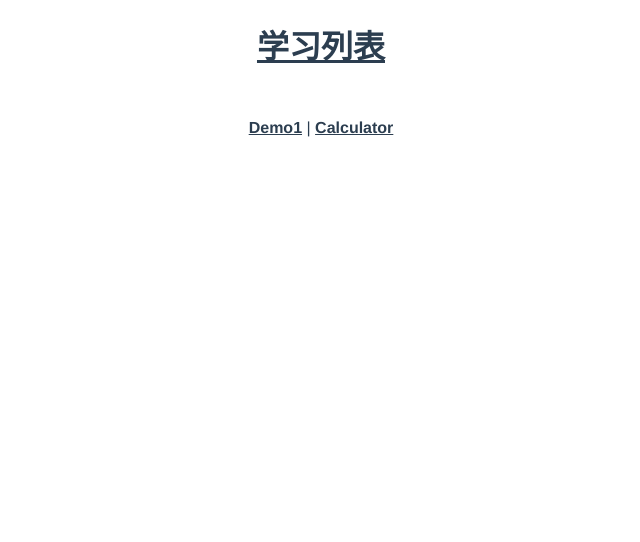
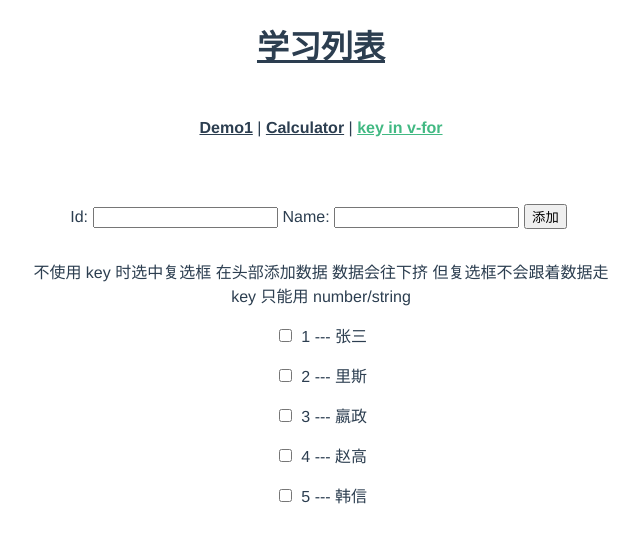
Before and after one commit to tearill/Reading_Record, a Vue app in the folder Vue/vue-cli-learn/: page /demo2 in a window 1280 px wide. Shown: the top 542 px of the page, without its empty margins (319-959 px from the left). Built offline with nearby package versions, Linux system fonts and the light colour scheme.

Commit message:
v-for 中的key的使用

```diff
--- a/Vue/vue-cli-learn/src/App.vue
+++ b/Vue/vue-cli-learn/src/App.vue
@@ -3,7 +3,8 @@
     <h1><router-link to="/">学习列表</router-link></h1>
     <div id="nav">
       <router-link to="/demo1">Demo1</router-link> |
-      <router-link to="/calculator">Calculator</router-link>
+      <router-link to="/calculator">Calculator</router-link> |
+      <router-link to="/demo2">key in v-for</router-link>
     </div>
     <router-view/>
   </div>
--- a/Vue/vue-cli-learn/src/router/index.js
+++ b/Vue/vue-cli-learn/src/router/index.js
@@ -3,6 +3,7 @@ import VueRouter from 'vue-router'
 import Home from '../views/Home.vue'
 import Demo1 from '../views/Demo1.vue'
 import Calculator from '../views/Calculator.vue'
+import Demo2 from '../views/Demo2.vue'
 
 Vue.use(VueRouter)
 
@@ -21,6 +22,11 @@ const routes = [
     path: '/calculator',
     name: 'Calculator',
     component: Calculator
+  },
+  {
+    path: '/demo2',
+    name: 'Demo2',
+    component: Demo2
   }
 ]
 
--- /dev/null
+++ b/Vue/vue-cli-learn/src/views/Demo2.vue
@@ -0,0 +1,50 @@
+<template>
+    <div class="root">
+        <div>
+            <label>Id:
+                <input type="text" v-model="id">
+            </label>
+            <label>Name:
+                <input type="text" v-model="name">
+            </label>
+            <input type="button" value="添加" @click="add">
+        </div>
+        不使用 key 时选中复选框 在头部添加数据 数据会往下挤 但复选框不会跟着数据走<br>
+        key 只能用 number/string
+        <div class="list">
+            <p v-for="item in list" :key="item.id">
+                <input type="checkbox">
+                {{item.id}} --- {{item.name}}
+            </p>
+        </div>
+    </div>
+</template>
+
+<script>
+export default {
+    data() {
+        return {
+            id: '',
+            name: '',
+            list: [
+                {id: 1, name: '张三'},
+                {id: 2, name: '里斯'},
+                {id: 3, name: '嬴政'},
+                {id: 4, name: '赵高'},
+                {id: 5, name: '韩信'}
+            ]
+        }
+    },
+    methods: {
+        add() {
+            this.list.unshift({
+                id: this.id,
+                name: this.name
+            })
+        }
+    }
+}
+</script>
+
+<style lang="less">
+</style>
```
